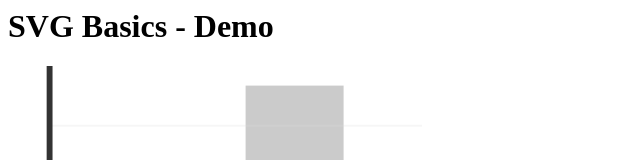
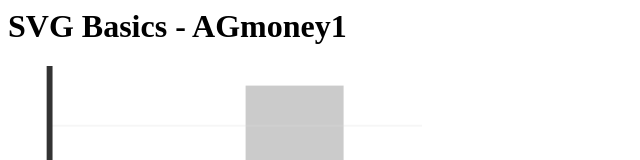
Before and after one commit to AGmoney1/MySVGBasics, a plain HTML site: page index.html in a window 1280 px wide. Shown: the top 160 px of the page, without its empty margins (0-640 px from the left). Drawn offline with Linux system fonts and the light colour scheme.

Commit message:
Update index.html

```diff
--- a/index.html
+++ b/index.html
@@ -4,7 +4,7 @@
   <link rel="stylesheet" href="styles.css">
 </head>
 <body>
-  <h1>SVG Basics - Demo</h1>
+  <h1>SVG Basics - AGmoney1</h1>
 
   <svg xmlns="http://www.w3.org/2000/svg" viewBox="0 0 300 200" width="50%" height="50%">
     <rect class="bar" x="50" y="60" width="50" height="120"/>
```
